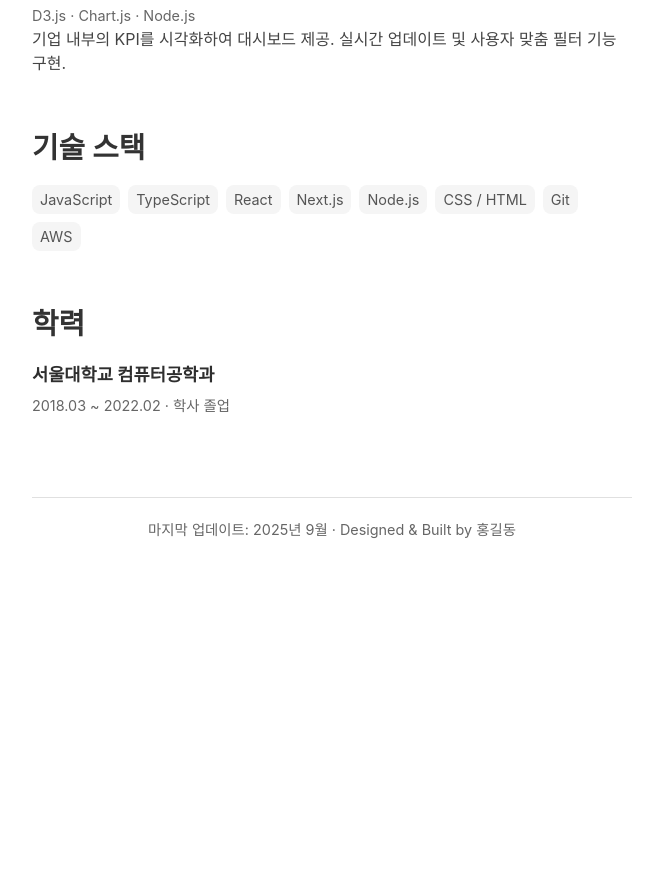
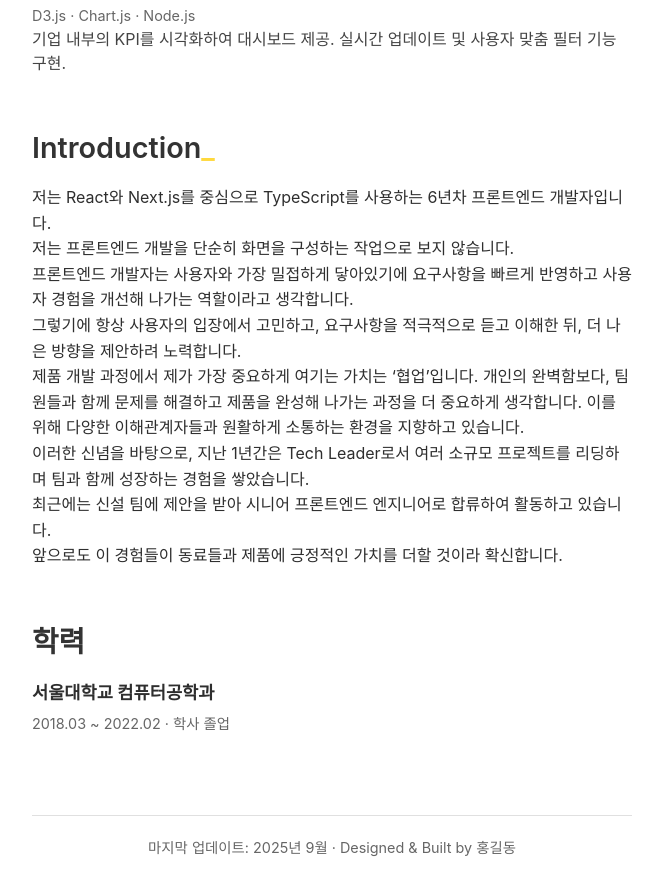
Before and after one commit to so1gging/sol-log, a Next.js app: page / in a window 1280 px wide. Shown: the part 1603-2498 px from the top of the page, without its empty margins (308-970 px from the left). Before the commit the page ends 2204 px from the top, so only its background shows below. Built offline with nearby package versions, Linux system fonts and the light colour scheme.

Commit message:
자기소개

```diff
--- a/app/page.tsx
+++ b/app/page.tsx
@@ -155,18 +155,30 @@ export default function Home() {
         </div>
       </section>
 
-      <section id="skills">
-        <h2>기술 스택</h2>
-        <div className="skills">
-          <span>JavaScript</span>
-          <span>TypeScript</span>
-          <span>React</span>
-          <span>Next.js</span>
-          <span>Node.js</span>
-          <span>CSS / HTML</span>
-          <span>Git</span>
-          <span>AWS</span>
-        </div>
+      <section id="introduction">
+        <h2>
+          Introduction
+          <span className="primary-dash">_</span>
+        </h2>
+        <p>
+          저는 React와 Next.js를 중심으로 TypeScript를 사용하는 6년차 프론트엔드
+          개발자입니다. <br /> 저는 프론트엔드 개발을 단순히 화면을 구성하는
+          작업으로 보지 않습니다. <br /> 프론트엔드 개발자는 사용자와 가장
+          밀접하게 닿아있기에 요구사항을 빠르게 반영하고 사용자 경험을 개선해
+          나가는 역할이라고 생각합니다.
+          <br /> 그렇기에 항상 사용자의 입장에서 고민하고, 요구사항을 적극적으로
+          듣고 이해한 뒤, 더 나은 방향을 제안하려 노력합니다. <br /> 제품 개발
+          과정에서 제가 가장 중요하게 여기는 가치는 ‘협업’입니다. 개인의
+          완벽함보다, 팀원들과 함께 문제를 해결하고 제품을 완성해 나가는 과정을
+          더 중요하게 생각합니다. 이를 위해 다양한 이해관계자들과 원활하게
+          소통하는 환경을 지향하고 있습니다.
+          <br /> 이러한 신념을 바탕으로, 지난 1년간은 Tech Leader로서 여러
+          소규모 프로젝트를 리딩하며 팀과 함께 성장하는 경험을 쌓았습니다.
+          <br />
+          최근에는 신설 팀에 제안을 받아 시니어 프론트엔드 엔지니어로 합류하여
+          활동하고 있습니다. <br /> 앞으로도 이 경험들이 동료들과 제품에
+          긍정적인 가치를 더할 것이라 확신합니다.
+        </p>
       </section>
 
       <section id="education">
```
